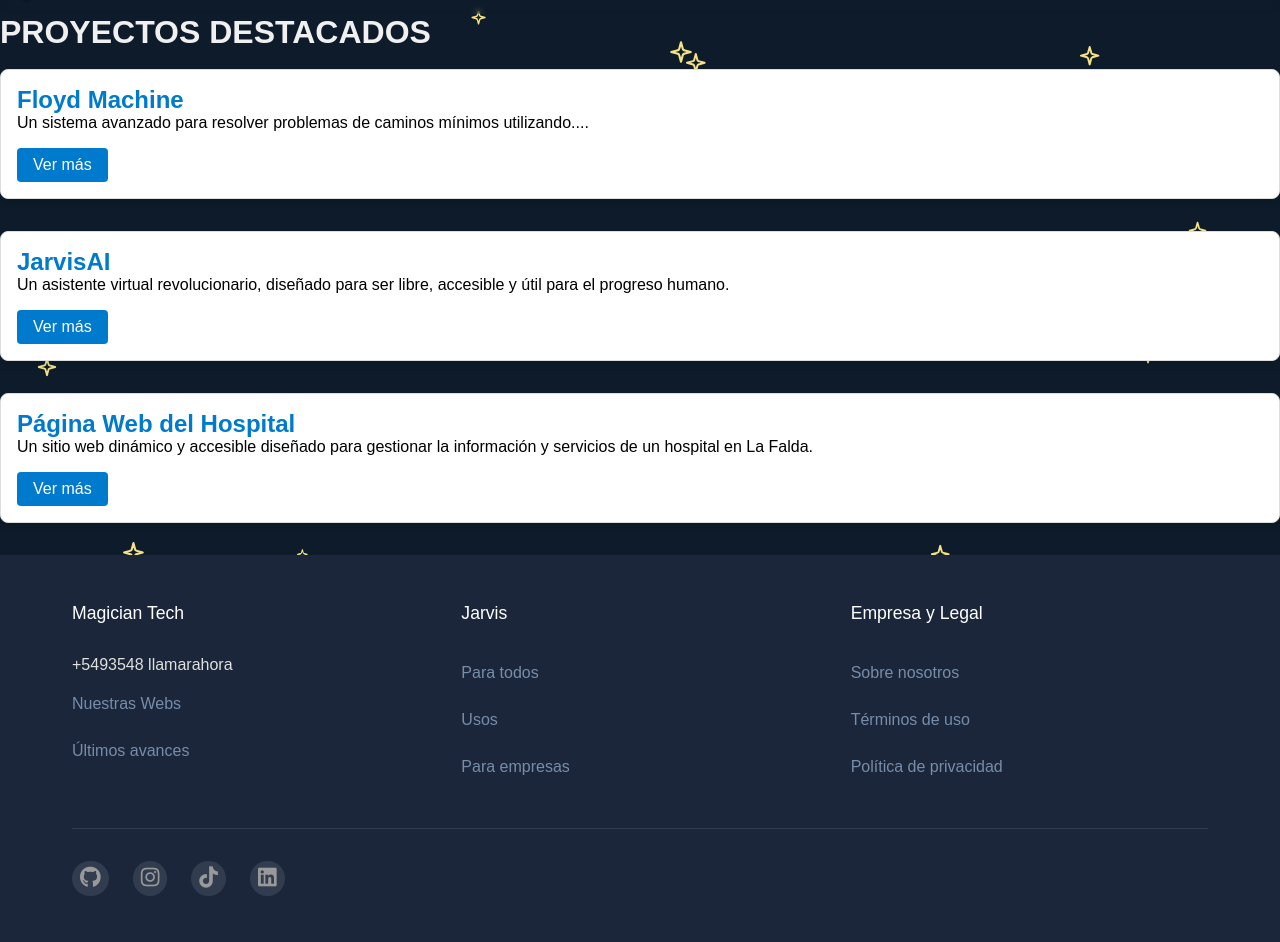
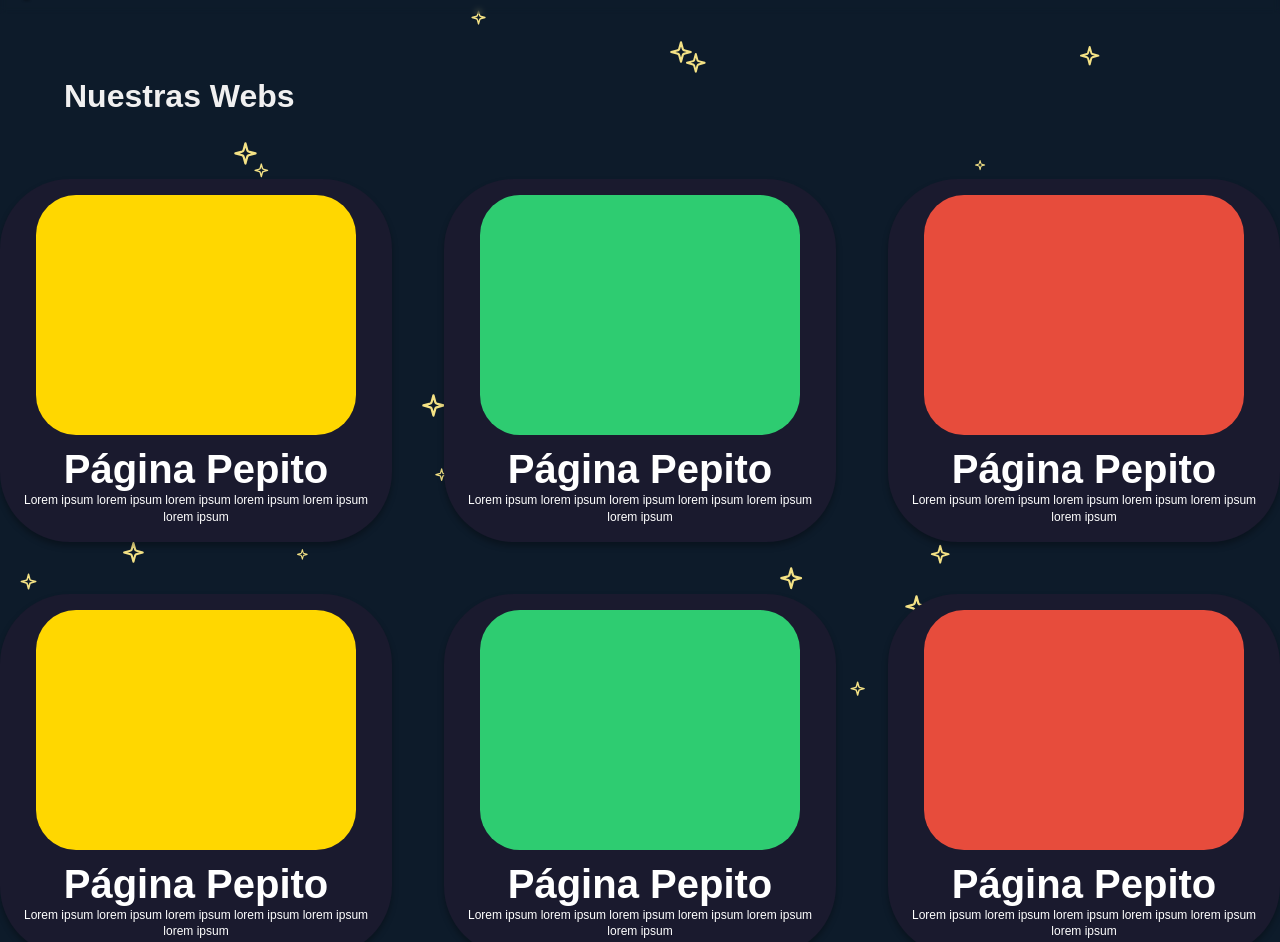
Before and after one commit to MatexTeresani/MagiciansWEB_WEB, an Angular app in the folder MagicianWEB/: page /projects in a window 1280 px wide. Shown: the part 50-992 px from the top of the page. Built offline with nearby package versions, Linux system fonts and the light colour scheme.

Commit message:
Proyects

```diff
--- a/MagicianWEB/src/app/pages/projects/projects.component.css
+++ b/MagicianWEB/src/app/pages/projects/projects.component.css
@@ -1,31 +1,85 @@
-.project {
-    background: white;
-    border: 1px solid #ddd;
-    border-radius: 8px;
-    margin-bottom: 2rem;
-    padding: 1rem;
-    box-shadow: 0 4px 6px rgba(0, 0, 0, 0.1);
+h1 {
+    color: #f0f0f0;
+    padding: 5%;
 }
 
-.project h2 {
-    margin-top: 0;
-    color: #007acc;
+/* Contenedor de las cartas */
+.container {
+    text-align: center;
 }
 
-.project p {
-    margin-bottom: 1rem;
+.cards {
+    display: grid;
+    grid-template-columns: repeat(3, 1fr); /* Por defecto, 4 columnas */
+    gap: 52px;
+    max-width: 100%;
+    margin: 0 auto;
+    box-sizing: border-box;
 }
 
-.project a {
-    display: inline-block;
-    text-decoration: none;
-    color: white;
-    background-color: #007acc;
-    padding: 0.5rem 1rem;
-    border-radius: 4px;
-    transition: background-color 0.3s;
+
+/* Media Queries para adaptar el número de columnas */
+@media (max-width: 1200px) {
+    .cards {
+        grid-template-columns: repeat(3, 1fr); /* 3 columnas en pantallas medianas */
+    }
 }
 
-.project a:hover {
-    background-color: #005fa3;
+@media (max-width: 900px) {
+    .cards {
+        grid-template-columns: repeat(2, 1fr); /* 2 columnas en pantallas pequeñas */
+    }
 }
+
+@media (max-width: 600px) {
+    .cards {
+        grid-template-columns: 1fr; /* 1 columna en pantallas muy pequeñas */
+    }
+}
+
+.card {
+    background-color: #1a1a2e;
+    border-radius: 70px;
+    padding: 16px;
+    width: 350;
+    height: 590;
+    display: flex;
+    flex-direction: column;
+    align-items: center;
+    justify-content: space-between;
+    box-shadow: 0 4px 6px rgba(0, 0, 0, 0.3);
+    color: #FFFFFF;
+}
+
+.card-image {
+    width: 320px;
+    height: 240px;
+    border-radius: 40px;
+    margin-bottom: 12px;
+}
+
+/* Colores de fondo para las cartas */
+.card.yellow .card-image {
+    background-color: #FFD700;
+}
+
+.card.green .card-image {
+    background-color: #2ECC71;
+}
+
+.card.red .card-image {
+    background-color: #E74C3C;
+}
+
+.card h3 {
+    font-size: 40px;
+    margin: 0;
+    text-align: left;
+    align-content: center;
+}
+
+.card p {
+    font-size: 12px;
+    text-align: center;
+    line-height: 1.4;
+}
--- a/MagicianWEB/src/app/pages/projects/projects.component.html
+++ b/MagicianWEB/src/app/pages/projects/projects.component.html
@@ -1,22 +1,70 @@
-<div class="NusetrasWeb">
-    <h1 style="color: #f0f0f0;">PROYECTOS DESTACADOS</h1>
+<h1 >Nuestras Webs</h1>
 
-    <br>
-    <div class="project">
-        <h2>Floyd Machine</h2>
-        <p>Un sistema avanzado para resolver problemas de caminos mínimos utilizando....</p>
-        <a href="https://github.com/GiovanniPeirone/Floyd-Machine" target="_blank">Ver más</a>
+<div class="cards">
+    <div class="card yellow">
+        <div class="card-image"></div>
+        <h3>Página Pepito</h3>
+        <p>
+            Lorem ipsum lorem ipsum lorem ipsum lorem ipsum lorem ipsum lorem ipsum
+        </p>
     </div>
 
-    <div class="project">
-        <h2>JarvisAI</h2>
-        <p>Un asistente virtual revolucionario, diseñado para ser libre, accesible y útil para el progreso humano.</p>
-        <a href="https://github.com/Jordan-Iralde/ProBestoJarvisAI" target="_blank">Ver más</a>
+    <div class="card green">
+        <div class="card-image"></div>
+        <h3>Página Pepito</h3>
+        <p>
+            Lorem ipsum lorem ipsum lorem ipsum lorem ipsum lorem ipsum lorem ipsum
+        </p>
+    </div>
+    <div class="card red">
+        <div class="card-image"></div>
+        <h3>Página Pepito</h3>
+        <p>
+            Lorem ipsum lorem ipsum lorem ipsum lorem ipsum lorem ipsum lorem ipsum
+        </p>
+    </div>
+    <div class="card yellow">
+        <div class="card-image"></div>
+        <h3>Página Pepito</h3>
+        <p>
+            Lorem ipsum lorem ipsum lorem ipsum lorem ipsum lorem ipsum lorem ipsum
+        </p>
     </div>
 
-    <div class="project">
-        <h2>Página Web del Hospital</h2>
-        <p>Un sitio web dinámico y accesible diseñado para gestionar la información y servicios de un hospital en La Falda.</p>
-        <a href="https://teresani.github.io/Integracio_de_paginas/AIntegracion/" target="_blank">Ver más</a>
+    <div class="card green">
+        <div class="card-image"></div>
+        <h3>Página Pepito</h3>
+        <p>
+            Lorem ipsum lorem ipsum lorem ipsum lorem ipsum lorem ipsum lorem ipsum
+        </p>
+    </div>
+    <div class="card red">
+        <div class="card-image"></div>
+        <h3>Página Pepito</h3>
+        <p>
+            Lorem ipsum lorem ipsum lorem ipsum lorem ipsum lorem ipsum lorem ipsum
+        </p>
+    </div>
+    <div class="card yellow">
+        <div class="card-image"></div>
+        <h3>Página Pepito</h3>
+        <p>
+            Lorem ipsum lorem ipsum lorem ipsum lorem ipsum lorem ipsum lorem ipsum
+        </p>
+    </div>
+
+    <div class="card green">
+        <div class="card-image"></div>
+        <h3>Página Pepito</h3>
+        <p>
+            Lorem ipsum lorem ipsum lorem ipsum lorem ipsum lorem ipsum lorem ipsum
+        </p>
+    </div>
+    <div class="card red">
+        <div class="card-image"></div>
+        <h3>Página Pepito</h3>
+        <p>
+            Lorem ipsum lorem ipsum lorem ipsum lorem ipsum lorem ipsum lorem ipsum
+        </p>
     </div>
 </div>
--- a/MagicianWEB/src/app/shared/header/header.component.html
+++ b/MagicianWEB/src/app/shared/header/header.component.html
@@ -11,7 +11,7 @@
     </button>
     <nav>
         <a href="/">Home</a>
-        <a href="conseguir">conseguir</a>
+        <a href="conseguir">Conseguir</a>
         <a href="projects">Nuestras Web</a>
         <a href="#sobrenosotros">Sobre Nosotros</a>
         <a href="#footer">Contáctanos</a>
```
